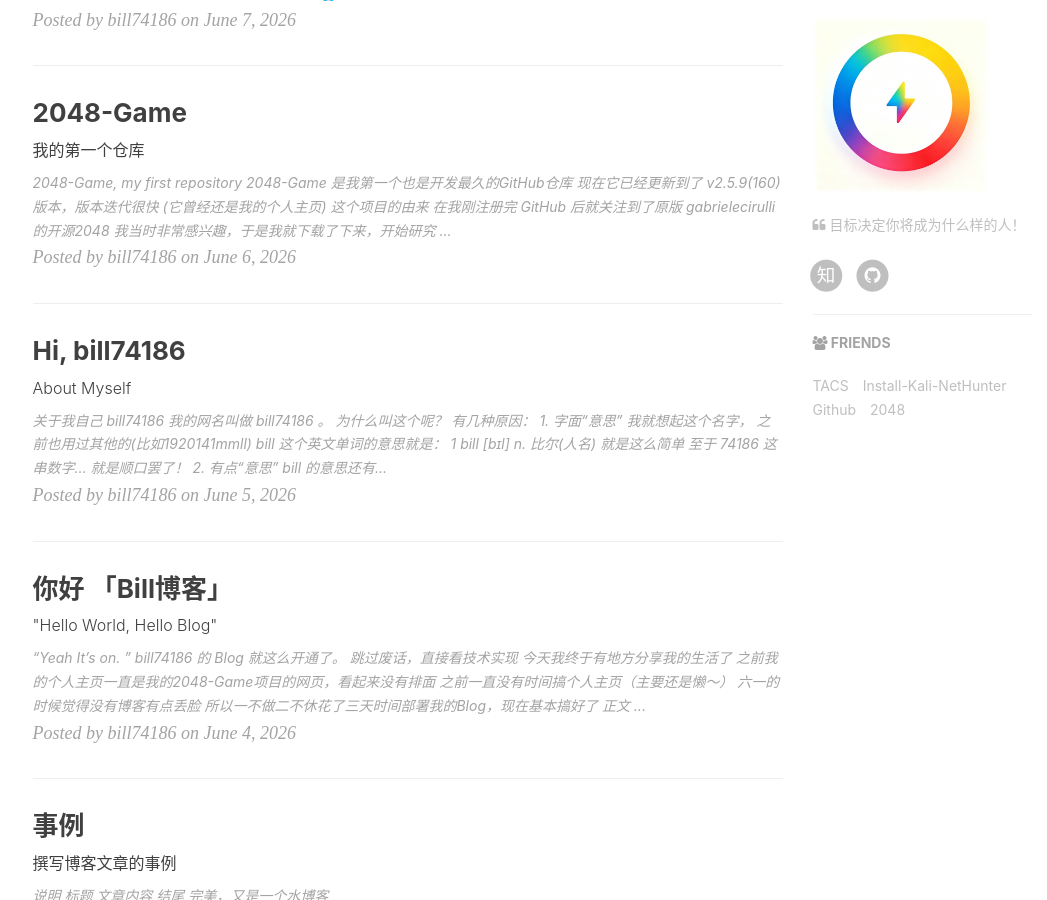
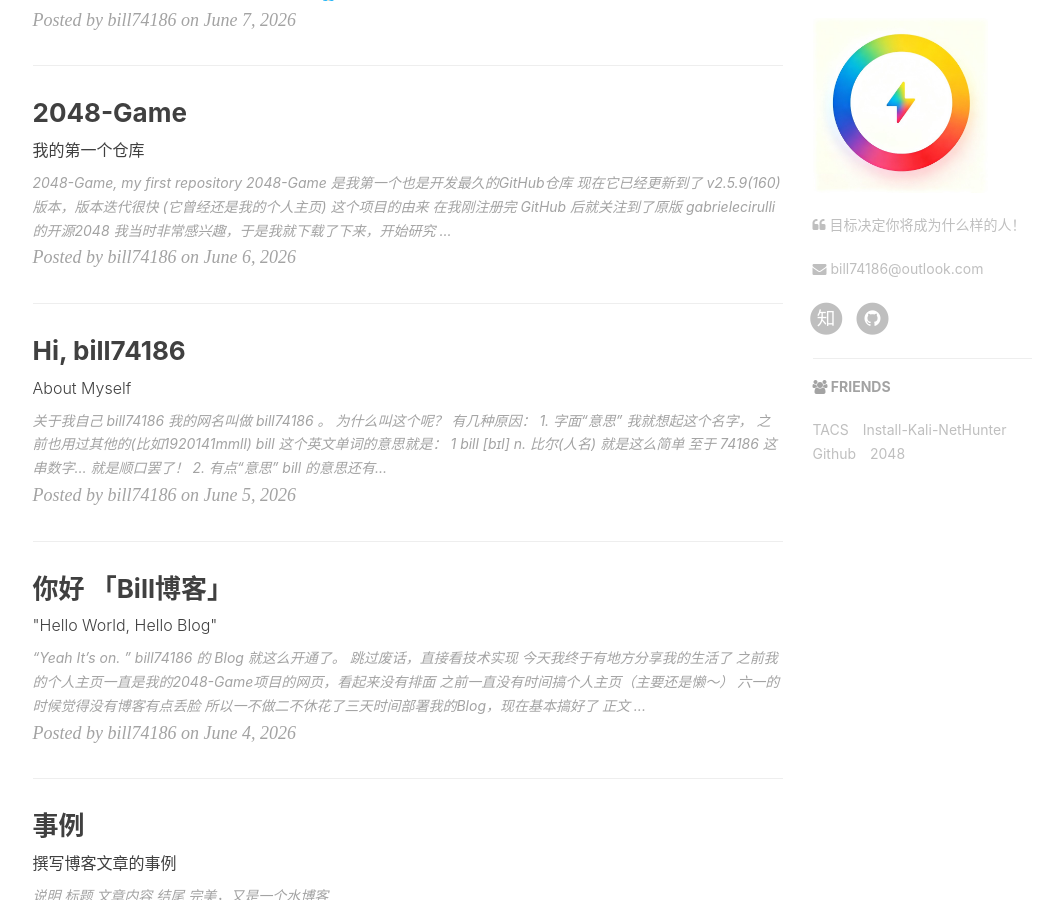
Before and after one commit to bill74186/bill74186.github.io, a Jekyll site: the page built from index.html, in a window 1280 px wide and 900 px high, scrolled down 609 px. Shown: the whole window, without its empty margins (135-1182 px from the left). Built offline with Jekyll 4.4.1, drawn with Linux system fonts in a browser that asks for light colours; the list of posts is cut into pages by our own code; comment, search, counter and statistics services are not loaded.

Commit message:
修复：修复一些xiao问题

```diff
--- a/_includes/short-about.html
+++ b/_includes/short-about.html
@@ -8,7 +8,7 @@
     {% if site.sidebar-about-description %}
     <p><i class="fa fa-quote-left"></i> {{site.sidebar-about-description}}</p>
     {% endif %}
-    {% if site.email %}
+    {% if site.sidebar-email %}
     <p><i class="fa fa-envelope"></i> {{site.sidebar-email}}</p>
     {% endif %}
     <!-- SNS Link -->
```
